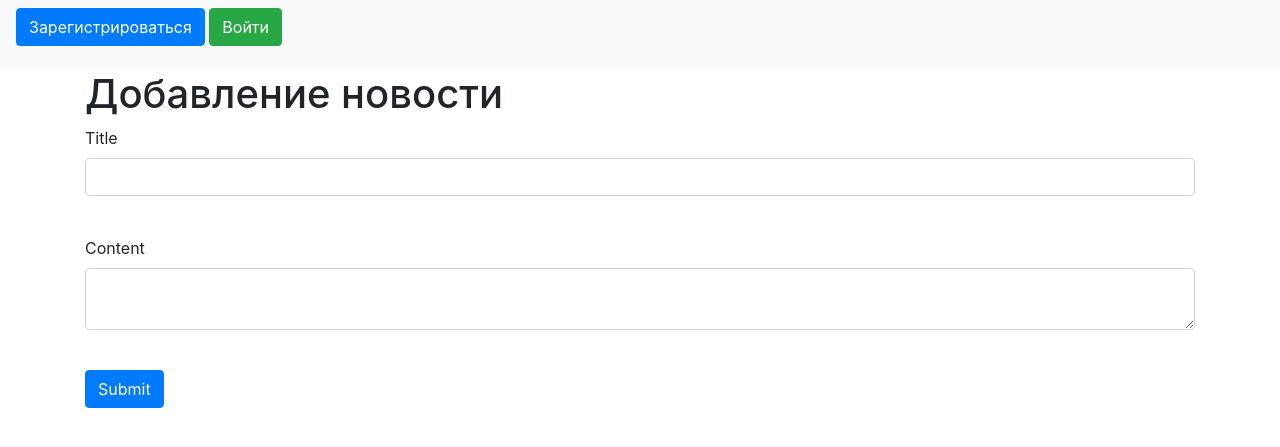
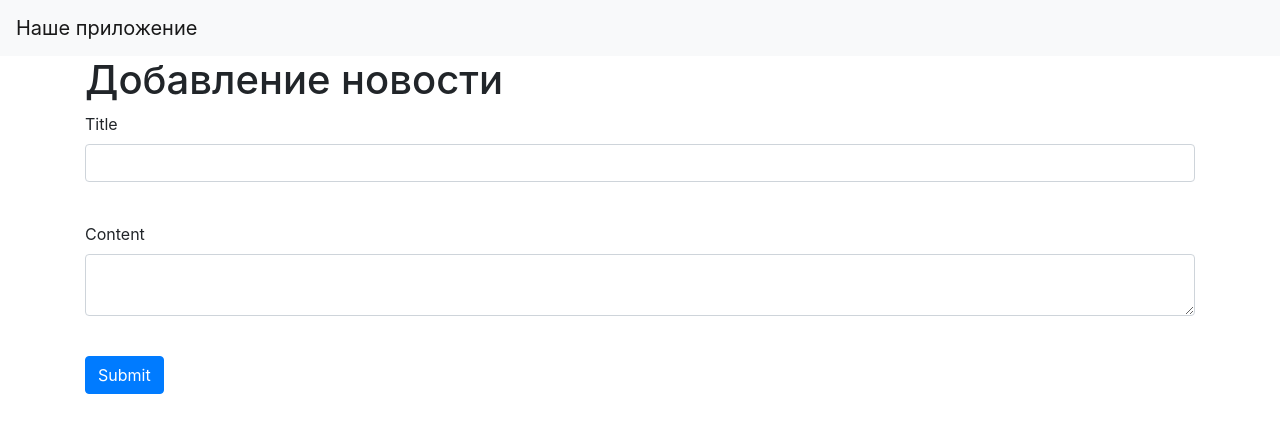
Before and after one commit to Evg-1984/EvgeniyWebProgect, a Flask app: template templates/news.html in a window 1280 px wide. Shown: the top 447 px of the page. Run offline with Flask 3, Linux system fonts and the light colour scheme; the template is opened without the code that fills it: most values are stand-ins (such as "Sample title", 1, 10 or a date in 2020); form fields are guessed from the names that the template uses; some libraries are stand-ins or nearby versions.

Commit message:
ver 0.1.4

```diff
--- a/templates/base.html
+++ b/templates/base.html
@@ -10,19 +10,9 @@
     <title>{{title}}</title>
 </head>
 <body>
-        {% if current_user.is_authenticated %}
-            <a href="news" class="btn btn-secondary">Добавить новость</a>
-        {% endif %}
 <header>
     <nav class="navbar navbar-light bg-light">
-                {% if current_user.is_authenticated %}
-                    <a class="navbar-brand" href="/logout">{{current_user.name}}</a>
-                {% else %}
-                    <p>
-                        <a class="btn btn-primary" href="/register">Зарегистрироваться</a>
-                        <a class="btn btn-success" href="/login">Войти</a>
-                    </p>
-                {% endif %}
+        <a class="navbar-brand" href="#">Наше приложение</a>
     </nav>
 </header>
 <!-- Begin page content -->
```
Lines whose indentation alone changed are shown as unchanged.
